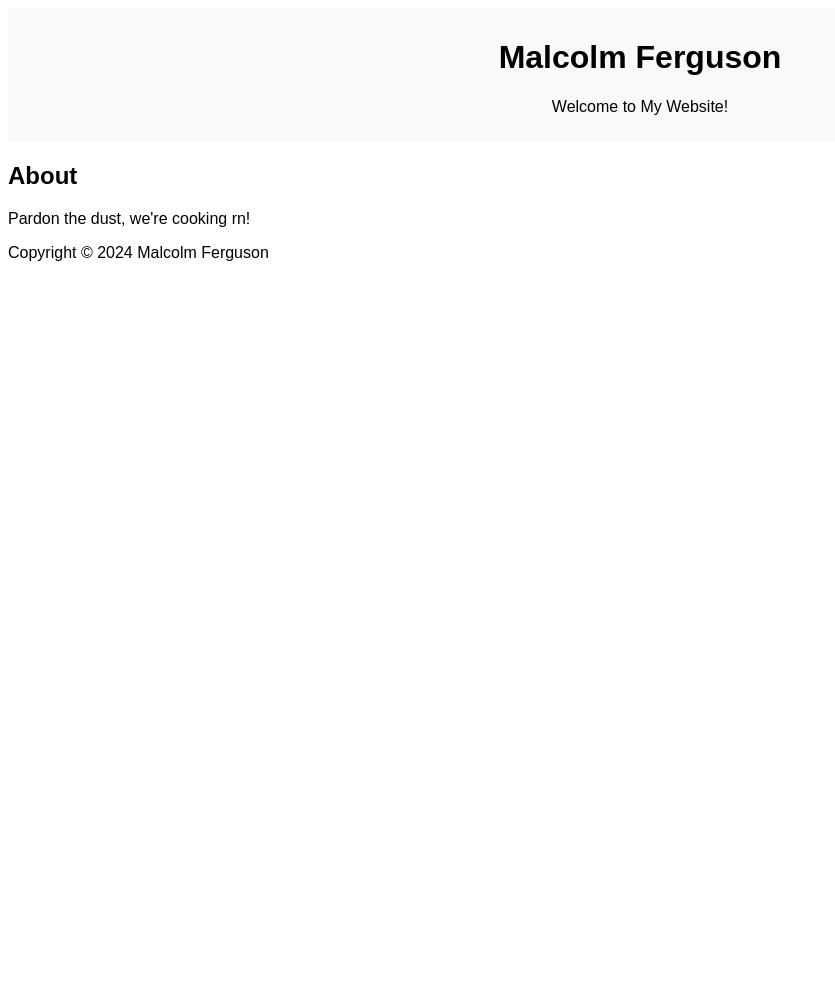
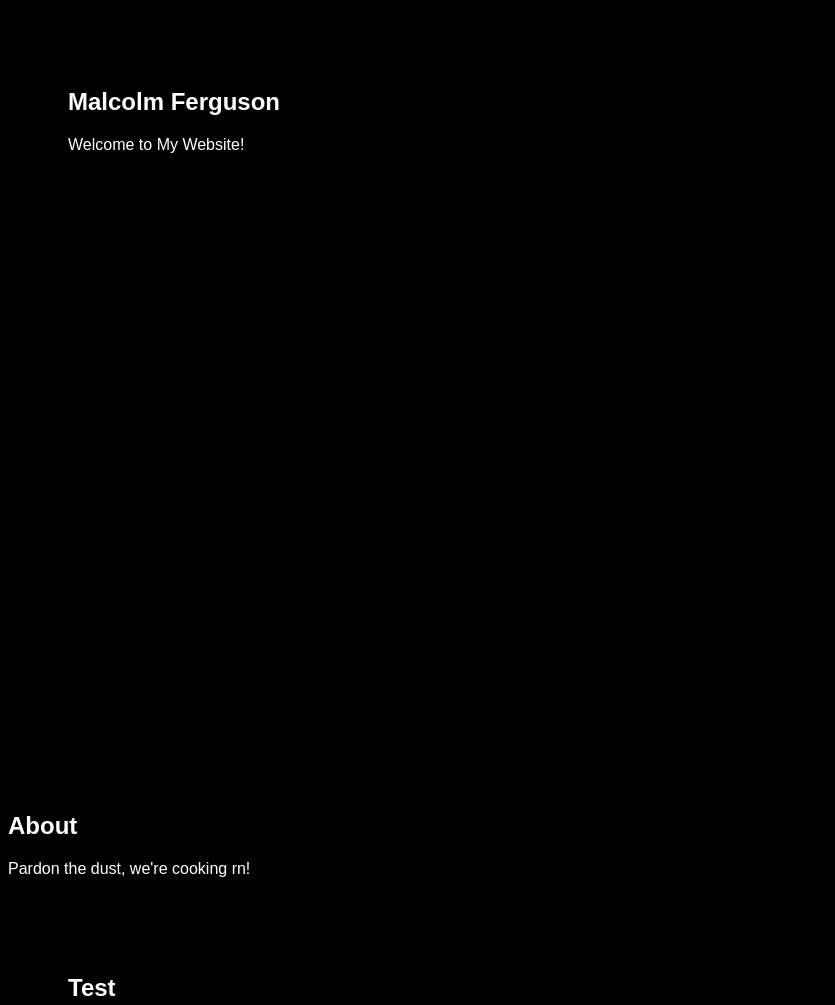
Before and after one commit to O662/O662.github.io, a plain HTML site: page index.html in a window 1280 px wide. Shown: the top 1005 px of the page, without its empty margins (0-835 px from the left). Before the commit the page ends 800 px from the top, so only its background shows below. Drawn offline with Linux system fonts and the light colour scheme.

Commit message:
Style Changes!

```diff
--- a/index.html
+++ b/index.html
@@ -6,26 +6,48 @@
     <style>
         body {
             font-family: Arial, sans-serif;
+            background-color: black;
+            color: white;
+            padding: 0px;
         }
         header {
-            background-color: #f8f9fa;
-            padding: 10px;
-            text-align: center;
+            text-align: left;
+        }
+        main {
+            background-color: black;
+            text-align: left;
+        }
+        footer {
+            position: relative;
+            bottom: 10;
+        }
+        section {
+            display: block;
+            background: black;
+            color: #fff;
+            height: 100%;
+            width: 100%;
+            padding: 60px;
+            box-sizing: border-box; /* Ensures padding is included in the 100% width */
+            position: relative;
         }
     </style>
 </head>
 <body>
-    <header>
+    <section id = "header">
         <h1>Malcolm Ferguson</h1>
         <p>Welcome to My Website!</p>
-    </header>
+    </section>
     <main>
         <h2>About</h2>
         <p>Pardon the dust, we're cooking rn!</p>
     </main>
-
+    <section>
+        <h1>Test</h1>
+    </section>
     <footer>
         <p>Copyright © 2024 Malcolm Ferguson</p>
+        <p>Made with love and tears ❤️</p>
     </footer>
 
 
```
